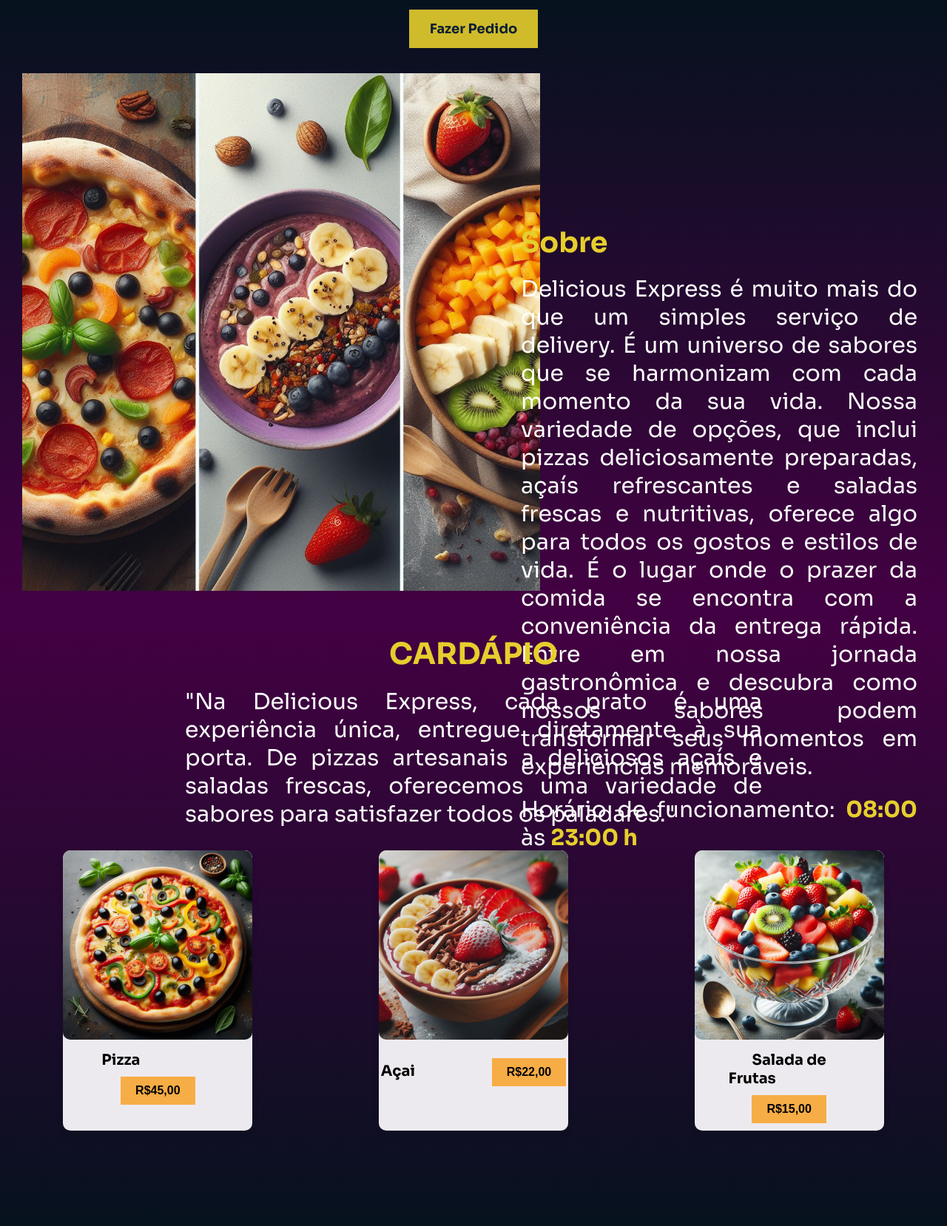
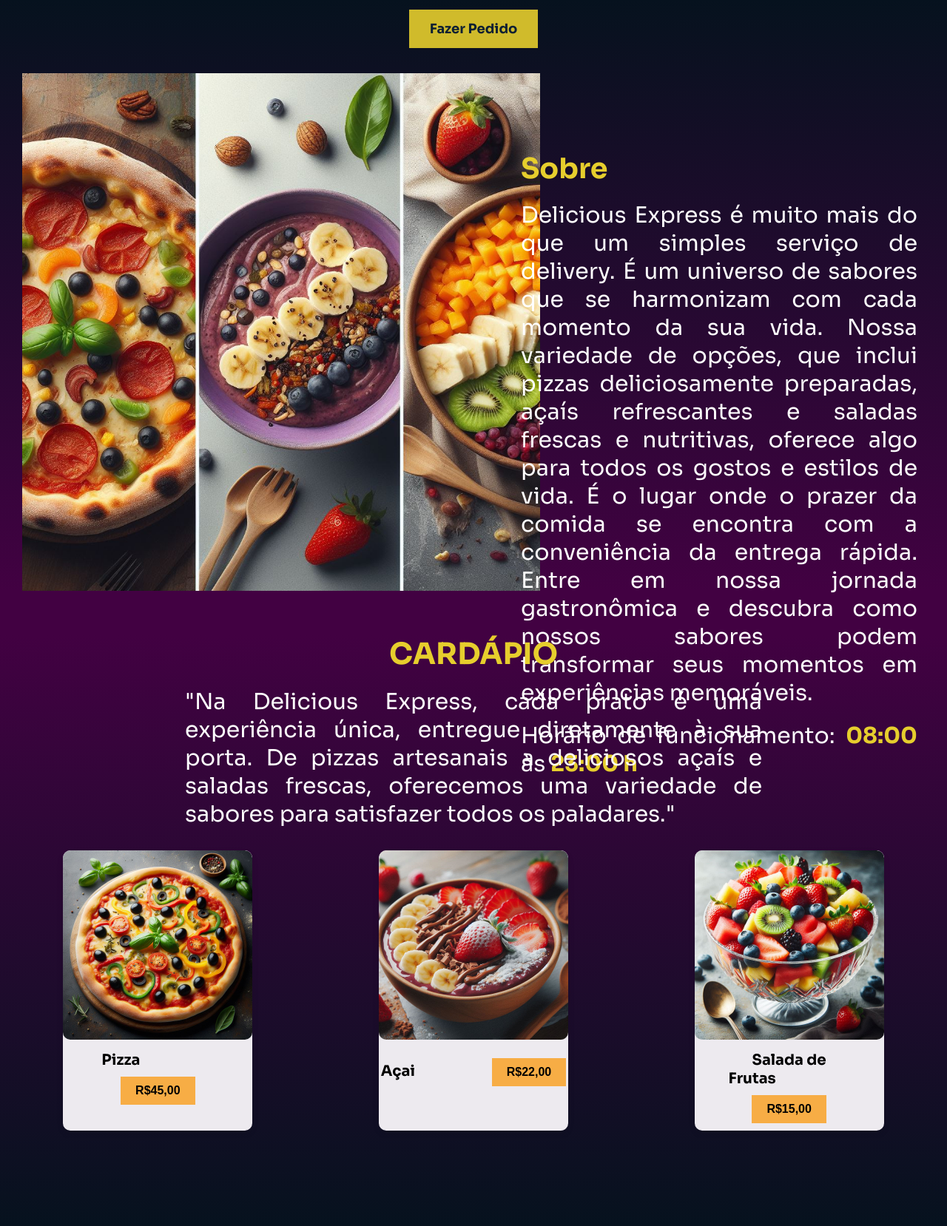
Before and after one commit to Jonaskest/Projeto-Final-de-Computacao-em-Nuvem, a Django app: page /index/ in a window 1280 px wide. Shown: the part 801-2459 px from the top of the page at 74% size. Run offline with Django 3.2, Linux system fonts and the light colour scheme.

Commit message:
update css

```diff
--- a/Projeto_django/static/css/style1.css
+++ b/Projeto_django/static/css/style1.css
@@ -113,7 +113,7 @@
     margin-right: 40px;
     text-align: justify;
     position: relative;
-    bottom: 500px;
+    bottom: 600px;
 }
 
 .sobre-descricao h2{
```
